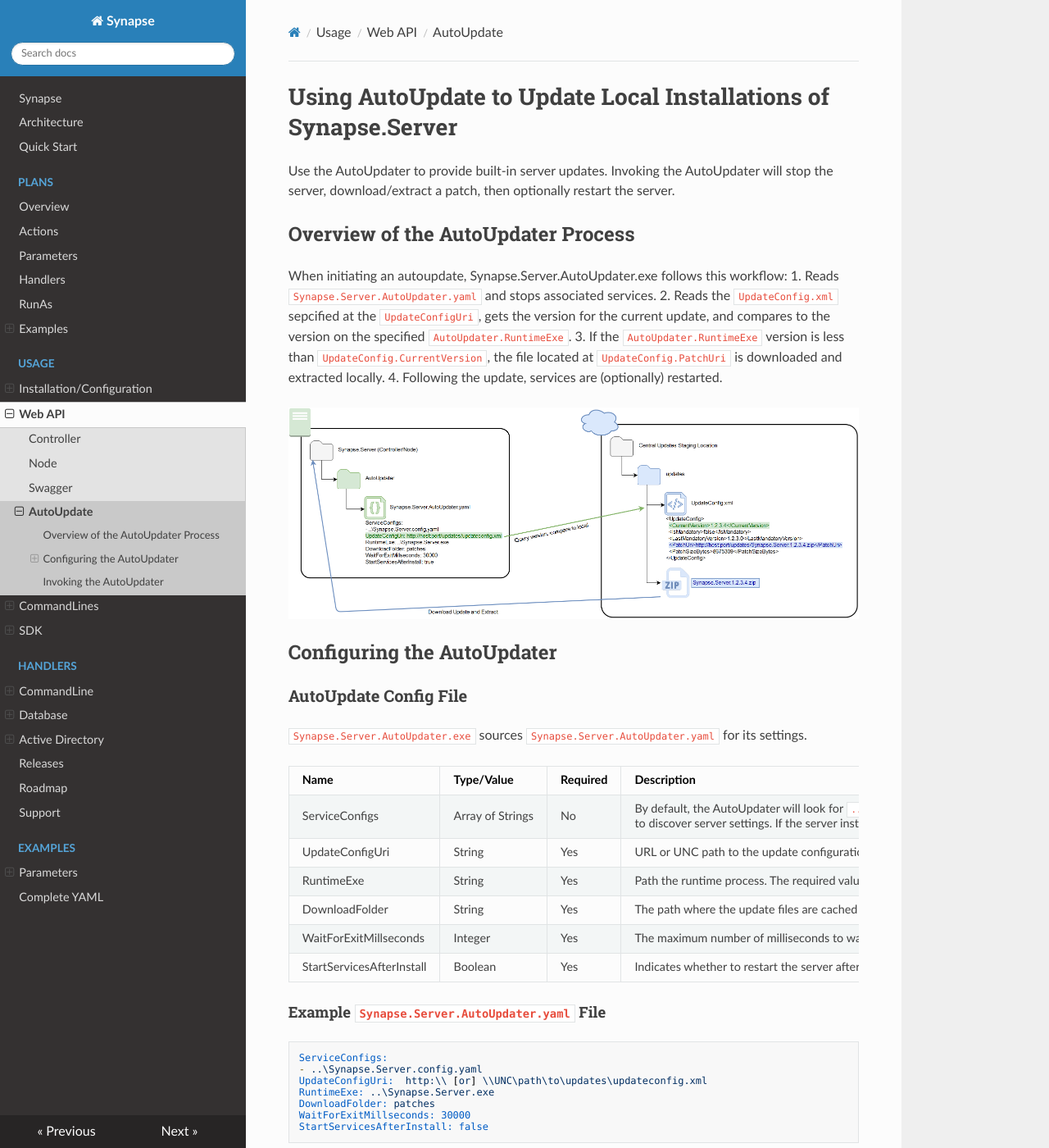
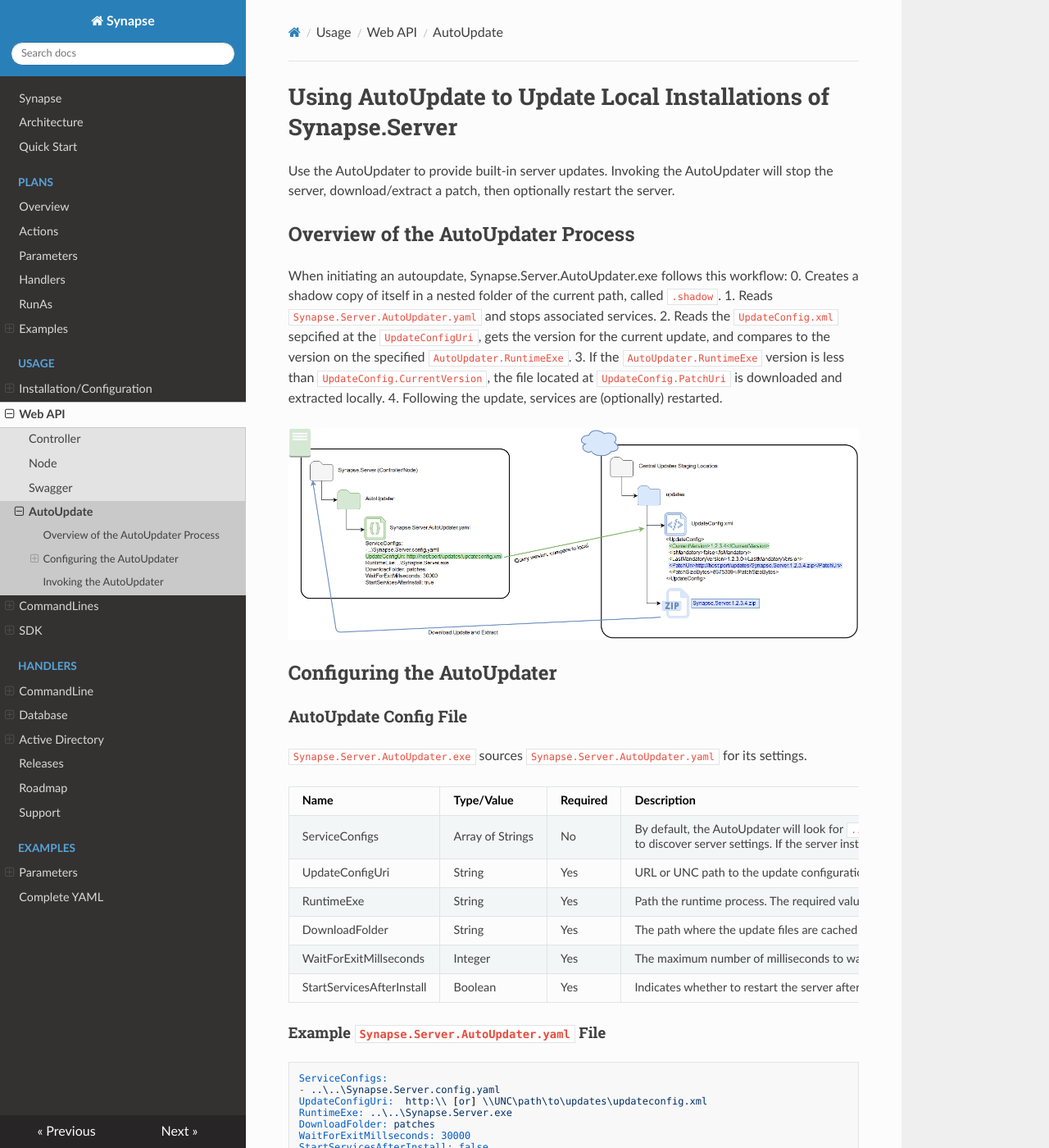
Before and after one commit to SynapseProject/synapse.docs, an MkDocs documentation site: the page built from docs/run/autoupdate.md, in a window 1280 px wide and 1400 px high. Shown: the whole window at 82% size. Built offline with MkDocs 1.6.1, drawn with Linux system fonts in a browser that asks for light colours; nearby versions of some CDN libraries; old or Windows-style settings are respelled for this version of MkDocs.

Commit message:
update to include shadowcopy info

````diff
--- a/docs/run/autoupdate.md
+++ b/docs/run/autoupdate.md
@@ -5,6 +5,7 @@ Use the AutoUpdater to provide built-in server updates.  Invoking the AutoUpdate
 ## Overview of the AutoUpdater Process
 
 When initiating an autoupdate, Synapse.Server.AutoUpdater.exe follows this workflow:
+0. Creates a shadow copy of itself in a nested folder of the current path, called `.shadow`.
 1. Reads `Synapse.Server.AutoUpdater.yaml` and stops associated services.
 2. Reads the `UpdateConfig.xml` sepcified at the `UpdateConfigUri`, gets the version for the current update, and compares to the version on the specified `AutoUpdater.RuntimeExe`.
 3. If the `AutoUpdater.RuntimeExe` version is less than `UpdateConfig.CurrentVersion`, the file located at `UpdateConfig.PatchUri` is downloaded and extracted locally.
@@ -22,9 +23,9 @@ When initiating an autoupdate, Synapse.Server.AutoUpdater.exe follows this workf
 
 |Name|Type/Value|Required|Description
 |-|-|-|-
-|ServiceConfigs|Array of Strings|No|By default, the AutoUpdater will look for `..\Synapse.Server.config.yaml` to discover server settings.  If the server instance is Configured to use an alternately named configuration file, or if the server is executing in more than instance, list the paths to the config files in this setting.
+|ServiceConfigs|Array of Strings|No|By default, the AutoUpdater will look for `..\..\Synapse.Server.config.yaml` to discover server settings.  If the server instance is Configured to use an alternately named configuration file, or if the server is executing in more than instance, list the paths to the config files in this setting.
 |UpdateConfigUri|String|Yes|URL or UNC path to the update configuration file.  See [Update Config File](#update-config-file) below for more information.
-|RuntimeExe|String|Yes|Path the runtime process.  The required value is `..\Synapse.Server.exe`.
+|RuntimeExe|String|Yes|Path the runtime process.  The required value is `..\..\Synapse.Server.exe`.
 |DownloadFolder|String|Yes|The path where the update files are cached during the update process.
 |WaitForExitMillseconds|Integer|Yes|The maximum number of milliseconds to wait before terminating the AutoUpdater.
 |StartServicesAfterInstall|Boolean|Yes|Indicates whether to restart the server after AutoUpdate is complete.
@@ -33,9 +34,9 @@ When initiating an autoupdate, Synapse.Server.AutoUpdater.exe follows this workf
 
 ```yaml
 ServiceConfigs:
-- ..\Synapse.Server.config.yaml
+- ..\..\Synapse.Server.config.yaml
 UpdateConfigUri:  http:\\ [or] \\UNC\path\to\updates\updateconfig.xml
-RuntimeExe: ..\Synapse.Server.exe
+RuntimeExe: ..\..\Synapse.Server.exe
 DownloadFolder: patches
 WaitForExitMillseconds: 30000
 StartServicesAfterInstall: false
````
